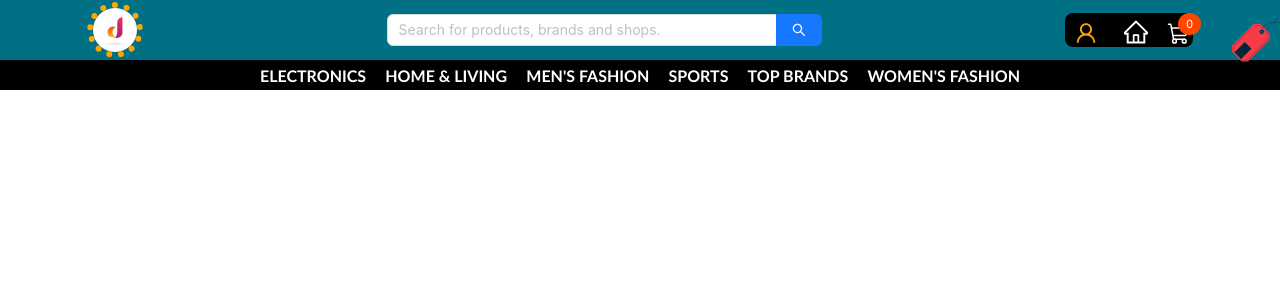
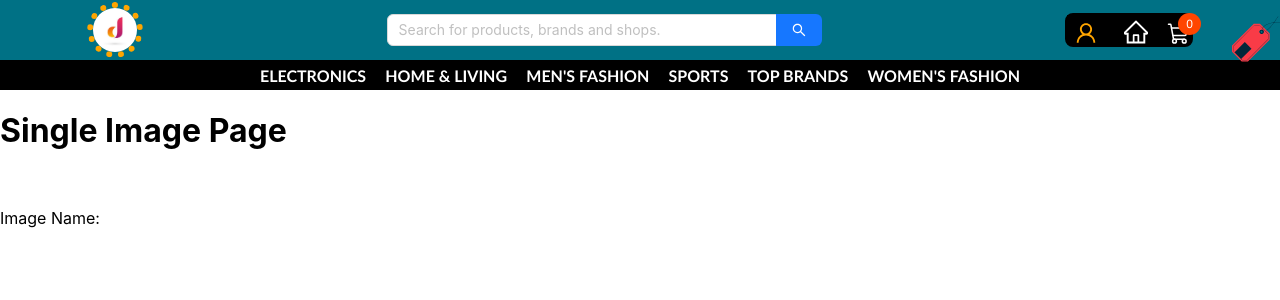
Before and after one commit to DarpanPoudel18/ecommerce, a React (Create React App) app: page /product/1 in a window 1280 px wide. Shown: the top 300 px of the page. Built offline with nearby package versions, Linux system fonts and the light colour scheme.

Commit message:
single page

```diff
--- a/src/App.js
+++ b/src/App.js
@@ -1,62 +1,49 @@
-import './App.css';
-import React from 'react'
-import {BrowserRouter as Router, Routes, Route} from 'react-router-dom'
-import Navbar from './components/Navbar'
-import Cart from './pages/cart/Cart'
-import Shop from './pages/shop/Shop'
+import "./App.css";
+import React from "react";
+import { BrowserRouter as Router, Routes, Route } from "react-router-dom";
+import Navbar from "./components/Navbar";
+import Cart from "./pages/cart/Cart";
+import Shop from "./pages/shop/Shop";
 
-import Categories from './pages/Categories/Categories';
-import Electronics from './pages/Categories/Electronics'
-import HomeAndLiving from './pages/Categories/HomeAndLiving'
-import Mens from './pages/Categories/Mens';
-import Sports from './pages/Categories/Sports'
-import Topbrands from './pages/Categories/Topbrands'
-import Womens from './pages/Categories/Womens'
-import Test from './pages/Categories/Test'
-import Account from './pages/MyAccount/Account';
+import Categories from "./pages/Categories/Categories";
+import Electronics from "./pages/Categories/Electronics";
+import HomeAndLiving from "./pages/Categories/HomeAndLiving";
+import Mens from "./pages/Categories/Mens";
+import Sports from "./pages/Categories/Sports";
+import Topbrands from "./pages/Categories/Topbrands";
+import Womens from "./pages/Categories/Womens";
+import Test from "./pages/Categories/Test";
+import Account from "./pages/MyAccount/Account";
 
-
-import { ShopContextProvider } from './context/Shop-context';
-import Footer from './components/Footer/Footer';
-
-
+import { ShopContextProvider } from "./context/Shop-context";
+import Footer from "./components/Footer/Footer";
+import ProductSinglePage from "./pages/ProductSinglePage";
 
 const App = () => {
-
-
   return (
     <div>
       <ShopContextProvider>
         <Router>
-         <Navbar/>
-         <Categories/>
+          <Navbar />
+          <Categories />
 
           <Routes>
-          <Route path="/" element={<Shop/>} />
-          <Route path="/cart" element={<Cart/>}/>
-          <Route path="/electronics" element={<Electronics/>}/>
-          <Route path="/homeandliving" element={<HomeAndLiving/>}/>
-          <Route path="/mens" element={<Mens/>}/>
-          <Route path="/sports" element={<Sports/>}/>
-          <Route path="/topbrands" element={<Topbrands/>}/>
-          <Route path="/womens" element={<Womens/>}/>
-          <Route path="/test" element={<Test/>}/>
-          <Route path="/account" element={<Account/>}/>
-
+            <Route path="/" element={<Shop />} />
+            <Route path="/cart" element={<Cart />} />
+            <Route path="/electronics" element={<Electronics />} />
+            <Route path="/homeandliving" element={<HomeAndLiving />} />
+            <Route path="/mens" element={<Mens />} />
+            <Route path="/sports" element={<Sports />} />
+            <Route path="/topbrands" element={<Topbrands />} />
+            <Route path="/womens" element={<Womens />} />
+            <Route path="/test" element={<Test />} />
+            <Route path="/account" element={<Account />} />
+            <Route path="/product/:id" element={<ProductSinglePage />} />
           </Routes>
-
-
-
-
-
         </Router>
       </ShopContextProvider>
+    </div>
+  );
+};
 
-
-
-
-    </div>
-  )
-}
-
-export default App
+export default App;
--- a/src/pages/MyAccount/Login.js
+++ b/src/pages/MyAccount/Login.js
@@ -90,7 +90,7 @@ const Login = () => {
                 fontSize: "15px",
               }}
             >
-              or signup using
+              or signin using
             </h5>
 
             <Space className="space">
--- /dev/null
+++ b/src/pages/ProductSinglePage.js
@@ -0,0 +1,13 @@
+import React from "react";
+
+const ProductSinglePage = ({ imageUrl, imageName }) => {
+  return (
+    <div>
+      <h1>Single Image Page</h1>
+      <img src={imageUrl} alt={imageName} />
+      <p>Image Name: {imageName}</p>
+    </div>
+  );
+};
+
+export default ProductSinglePage;
--- a/src/pages/shop/Topdeals.js
+++ b/src/pages/shop/Topdeals.js
@@ -4,6 +4,7 @@ import { ShopContext } from "../../context/Shop-context";
 import { PRODUCTS } from "../../products";
 import { Button, notification, Space } from "antd";
 import "./shop.css";
+import { Link } from "react-router-dom";
 
 const Topdeals = () => {
   const [state, setState] = useState([]);
@@ -43,6 +44,7 @@ const Topdeals = () => {
           return (
             <div className="topdeals-item">
               <img src={data.productImage} alt="img" />
+
               <Button
                 type="primary"
                 className="addToCart"
```
Lines whose indentation alone changed are shown as unchanged.
